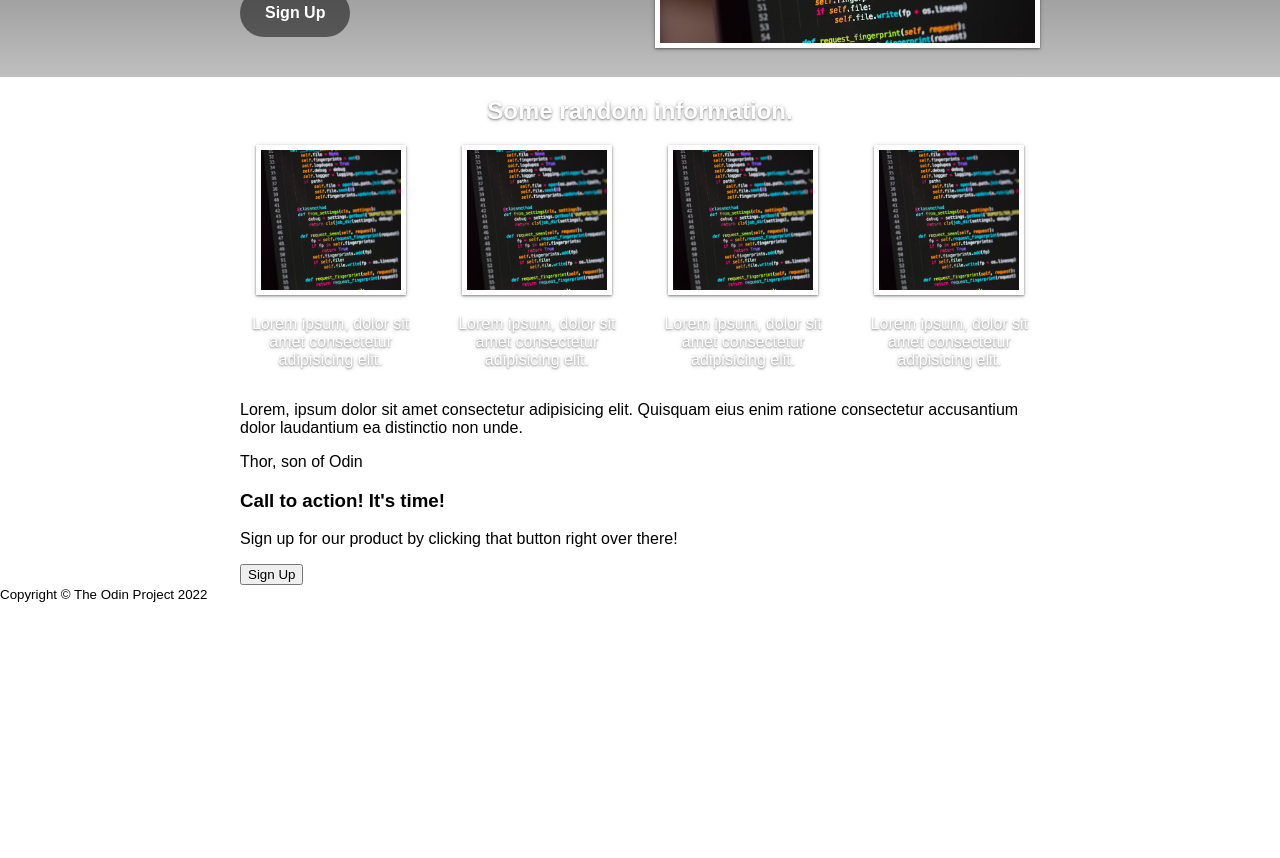
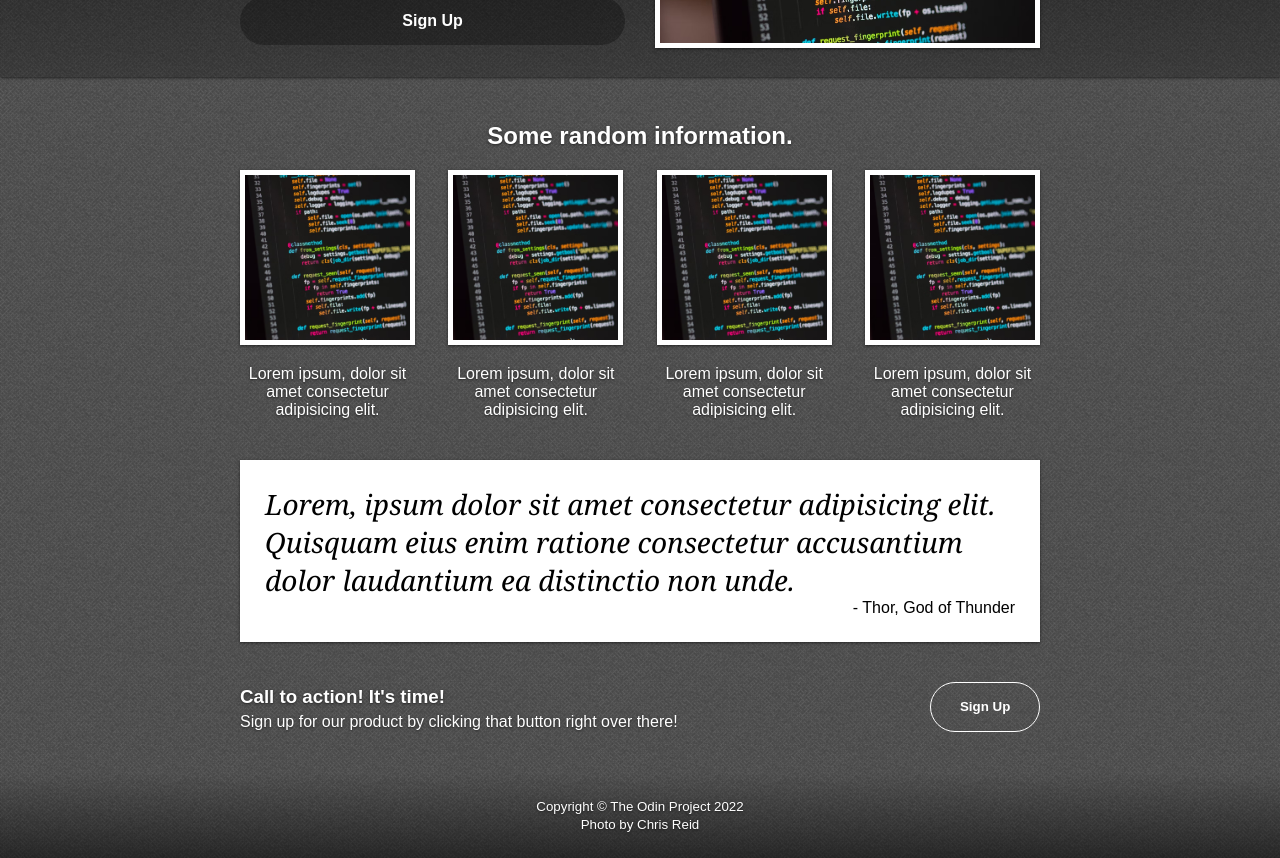
Before and after one commit to endulum/odin-landing, a plain HTML site: page index.html in a window 1280 px wide. Shown: the part 255-1113 px from the top of the page. Before the commit the page ends 858 px from the top, so only its background shows below. Drawn offline with Linux system fonts and the light colour scheme.

Commit message:
styling complete

```diff
--- a/index.html
+++ b/index.html
@@ -24,8 +24,10 @@
 
         <section class="hero">
             <div class="left">
-                <h1>This website is awesome</h1>
-                <p>Lorem ipsum dolor sit amet consectetur adipisicing elit. Ipsa doloremque consectetur, sunt eius fuga quas aspernatur eaque. Sed, dolor maxime!</p>
+                <div class="top">
+                    <h1>This website is awesome</h1>
+                    <p>Lorem ipsum dolor sit amet consectetur adipisicing elit. Ipsa doloremque consectetur, sunt eius fuga quas aspernatur eaque. Sed, dolor maxime!</p>
+                </div>
                 <button>Sign Up</button>
             </div>
             <div class="right">
@@ -65,17 +67,15 @@
             <p class="quote-text">
                 Lorem, ipsum dolor sit amet consectetur adipisicing elit. Quisquam eius enim ratione consectetur accusantium dolor laudantium ea distinctio non unde.
             </p>
-            <p class="quote-author">Thor, son of Odin</p>
+            <p class="quote-author">Thor, God of Thunder</p>
         </section>
 
         <section class="action">
-            <div class="alert">
                 <div class="alert-text">
                     <h3>Call to action! It's time!</h3>
                     <p>Sign up for our product by clicking that button right over there!</p>
                 </div>
                 <button class="alert-button">Sign Up</button>
-            </div>
         </section>
 
     </main>
@@ -83,7 +83,8 @@
     <!-- footer content -->
 
     <footer>
-        <small>Copyright &copy; The Odin Project 2022</small>
+        <small>Copyright &copy; The Odin Project 2022</small><br>
+        <small>Photo by Chris Reid</small>
     </footer>
 
 </body>
--- a/resources/style.css
+++ b/resources/style.css
@@ -3,7 +3,7 @@
 }
 
 body {
-  background-image: url(resources/tweed.jpeg);
+  background-image: url(tweed.jpeg);
   background-repeat: repeat;
   background-attachment: fixed;
   margin: 0;
@@ -28,6 +28,7 @@ header {
   color: white;
   text-shadow: 0 1px 5px rgba(0, 0, 0, 0.2), 0 1px 2px rgba(0, 0, 0, 0.4);
   padding-bottom: 25px;
+  box-shadow: 0 1px 5px rgba(0, 0, 0, 0.2), 0 1px 2px rgba(0, 0, 0, 0.4);
 }
 
 .nav, .nav ul {
@@ -64,6 +65,11 @@ header {
   width: 50%;
 }
 
+.left {
+  display: flex;
+  flex-direction: column;
+  justify-content: center;
+}
 .left h1 {
   padding: 0;
   margin: 0;
@@ -71,7 +77,7 @@ header {
   line-height: 40px;
 }
 .left button {
-  background-color: rgba(0, 0, 0, 0.5);
+  background-color: rgba(0, 0, 0, 0.3);
   color: white;
   font-weight: bold;
   font-size: 16px;
@@ -93,6 +99,10 @@ header {
   box-shadow: 0 1px 5px rgba(0, 0, 0, 0.2), 0 1px 2px rgba(0, 0, 0, 0.4);
 }
 
+.info {
+  padding-top: 25px;
+  padding-bottom: 25px;
+}
 .info h2, .info p {
   color: white;
   text-align: center;
@@ -102,16 +112,83 @@ header {
 .items {
   display: flex;
   flex-direction: row;
-  gap: 25px;
+  justify-content: space-between;
 }
 .items div {
   text-align: center;
+  width: 175px;
 }
 .items div img {
-  width: 150px;
-  height: 150px;
+  width: 175px;
+  height: 175px;
   -o-object-fit: cover;
      object-fit: cover;
   border: 5px solid white;
   box-shadow: 0 1px 5px rgba(0, 0, 0, 0.2), 0 1px 2px rgba(0, 0, 0, 0.4);
+}
+
+.quote {
+  background-color: white;
+  box-shadow: 0 1px 5px rgba(0, 0, 0, 0.2), 0 1px 2px rgba(0, 0, 0, 0.4);
+  padding: 25px;
+}
+.quote p {
+  margin: 0;
+}
+
+.quote-text {
+  font: 1.75rem Georgia, Times, serif;
+  font-style: italic;
+}
+
+.quote-author {
+  text-align: right;
+  margin-top: 20px;
+}
+
+.quote-author::before {
+  content: "- ";
+}
+
+.action {
+  margin-top: 25px;
+  border-radius: 10px;
+  display: flex;
+  flex-direction: row;
+  align-items: center;
+}
+.action div {
+  width: 100%;
+}
+.action div h3, .action div p {
+  color: white;
+  text-shadow: 0 1px 5px rgba(0, 0, 0, 0.2), 0 1px 2px rgba(0, 0, 0, 0.4);
+}
+.action div p {
+  margin-top: 0;
+}
+.action div h3 {
+  margin-bottom: 5px;
+}
+.action button {
+  width: 125px;
+  height: 50px;
+  background: transparent;
+  color: white;
+  font-weight: bold;
+  border: 1px solid white;
+  border-radius: 25px;
+}
+.action button:hover {
+  cursor: pointer;
+  text-decoration: underline;
+}
+
+footer {
+  margin-top: 25px;
+  background-image: linear-gradient(to top, rgba(0, 0, 0, 0.5), rgba(0, 0, 0, 0));
+  padding: 25px;
+  text-align: center;
+  color: white;
+  text-shadow: 0 1px 5px rgba(0, 0, 0, 0.2), 0 1px 2px rgba(0, 0, 0, 0.4);
 }/*# sourceMappingURL=style.css.map */
```
